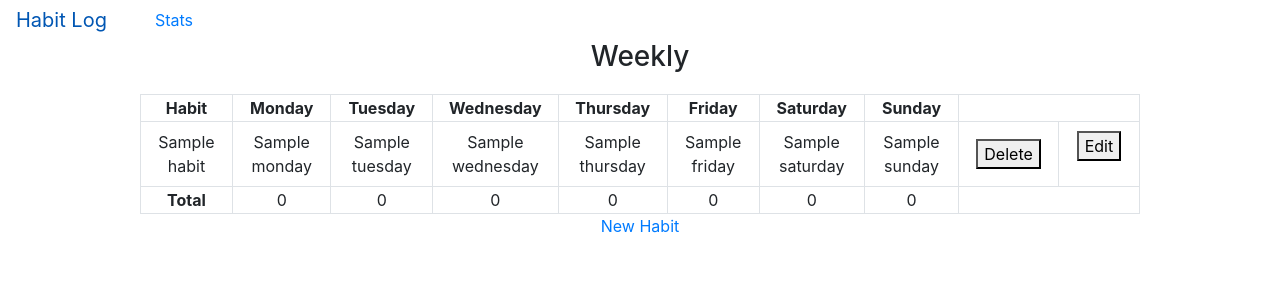
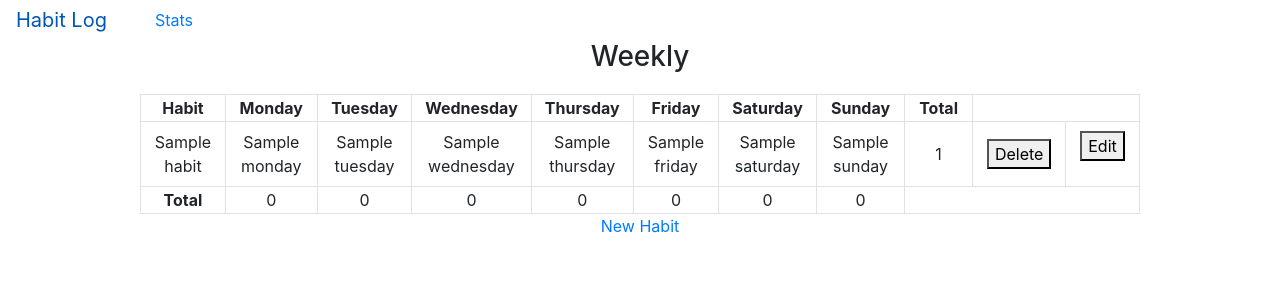
Before and after one commit to jennifercarreno/habit-log, a Flask app: page / in a window 1280 px wide. Shown: the top 300 px of the page. Run offline with Flask 2, Linux system fonts and the light colour scheme; a database or web service that is not in the repository returns one stand-in record (values such as "Sample title"); some libraries are stand-ins or nearby versions.

Commit message:
added total by habit

```diff
--- a/app.py
+++ b/app.py
@@ -8,17 +8,22 @@ host = os.environ.get('DB_URL')
 client = MongoClient(host=host)
 db = client.habitLog
 habits = db.habits
-
+top_number = 0
+global second_habit
+global third_habit
 app = Flask(__name__)
 
-def blank():
+def top_habits():
     for habit in habits.find():
-        habit_check = habit.get('monday')
-        if habit_check != '☑':
-            habit["monday"] = 'test'
-            print("found unchecked")
+        print(habit['count'])
+        if habit['count'] > top_number:
+            habit['count'] = top_number
+            top_habit = habit['name']
+            print(top_habit)
+        else:
+            print('test')
 
-    return
+    return(top_habit)
 
 def mondaySum():
     monday_logs =[]
@@ -100,8 +105,7 @@ def index():
     friday_count = fridaySum()
     saturday_count = saturdaySum()
     sunday_count = sundaySum()
-
-    return render_template('home.html', habits=habits.find(), monday_count = monday_count, tuesday_count = tuesday_count, wednesday_count = wednesday_count, thursday_count = thursday_count, friday_count = friday_count, saturday_count = saturday_count, sunday_count = sunday_count)
+    return render_template('home.html', habits=habits.find(), monday_count = monday_count, tuesday_count = tuesday_count, wednesday_count = wednesday_count, thursday_count = thursday_count, friday_count = friday_count, saturday_count = saturday_count, sunday_count = sunday_count,)
 
 # prompts to create a new habit
 @app.route('/habits/new')
@@ -119,25 +123,38 @@ def habits_submit():
         'thursday':request.form.get('thursday'),
         'friday': request.form.get('friday'),
         'saturday': request.form.get('saturday'),
-        'sunday': request.form.get('sunday')
+        'sunday': request.form.get('sunday'),
+        'count': 0
     }
-
-    # blank()
 
     if habit["monday"] != '☑':
         habit['monday'] = ''
+    else:
+        habit['count'] += 1
     if habit['tuesday'] != '☑':
         habit["tuesday"] = ''
+    else:
+        habit['count'] += 1
     if habit['wednesday'] != '☑':
         habit['wednesday'] = ''
+    else:
+        habit['count'] += 1
     if habit['thursday'] != '☑':
         habit["thursday"] = ''
+    else:
+        habit['count'] += 1
     if habit["friday"] != '☑':
         habit['friday'] = ''
+    else:
+        habit['count'] += 1
     if habit['saturday'] != '☑':
         habit["saturday"] = ''
+    else:
+        habit['count'] += 1
     if habit["sunday"] != '☑':
         habit['sunday'] = ''
+    else:
+        habit['count'] += 1
     print(habits.find_one('monday'))
     habits.insert_one(habit)
     # print(habit['monday'].value)
@@ -191,6 +208,8 @@ def habits_update(habit_id):
 
 @app.route('/habits/stats')
 def habits_stats():
-    return render_template('stats.html')
+    for habit in habits.find():
+        top_one_habits = top_habits()
+    return render_template('stats.html', top_one_habits=top_one_habits)
 if __name__ == '__main__':
     app.run(debug=True)
--- a/templates/home.html
+++ b/templates/home.html
@@ -19,6 +19,7 @@
             <th>Friday</th>
             <th>Saturday</th>
             <th>Sunday</th>
+            <th>Total</th>
 
         </tr>
 
@@ -32,6 +33,7 @@
                 <td style="text-align: center;">{{ habit.friday }}</td>
                 <td style="text-align: center;">{{ habit.saturday }}</td>
                 <td style="text-align: center;">{{ habit.sunday }}</td>
+                <td style="text-align: center;"> {{habit.count}} </td>
 
                 <td style="text-align: center;">
                     <p>
```
Also changed, not shown: templates/stats.html (+4 -6 lines).
